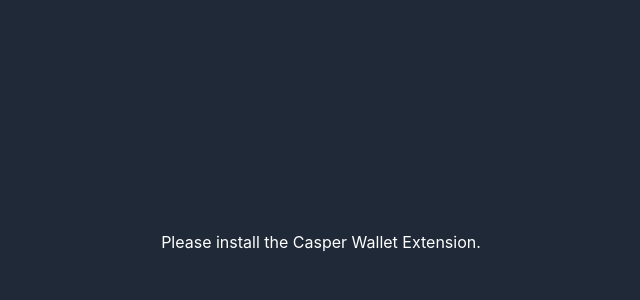
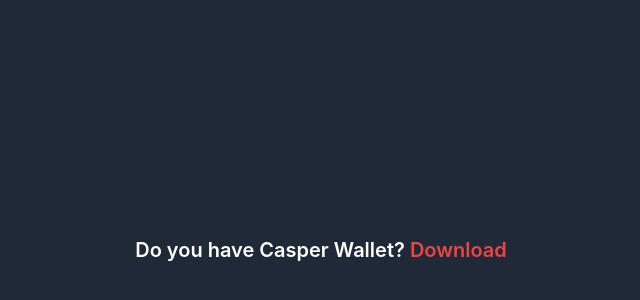
Before and after one commit to yunusem/onchainsurveys, a React (Create React App) app in the folder client/: page / in a window 1280 px wide. Shown: the part 158-458 px from the top of the page, without its empty margins (319-959 px from the left). Built offline with nearby package versions, Linux system fonts and the light colour scheme; no server answers.

Commit message:
Move wallet suggestion to App.js provider controller
Signed-off-by: Yunusemre Şentürk <se.yunusemre@gmail.com>

```diff
--- a/client/src/App.js
+++ b/client/src/App.js
@@ -17,7 +17,12 @@
   if (!provider) {
     return (
       <div className="App bg-gray-800 text-center h-screen w-screen text-white flex items-center flex flex-col  justify-center ">
-        <h1>Please install the Casper Wallet Extension.</h1>
+        <h1 className="text-xl font-semibold mt-4">
+            Do you have Casper Wallet?
+            <a href="https://www.casperwallet.io/download">
+              <span className="text-red-500 font-semibold"> Download</span>
+            </a>
+          </h1>
       </div>
     );
   }
--- a/client/src/components/Home.js
+++ b/client/src/components/Home.js
@@ -57,7 +57,6 @@
       try {
         const response = await fetchSurveys();
         setSurveys(response);
-        console.log(response)
       } catch (error) {
         console.error('Failed to fetch surveys:', error);
       }
@@ -177,14 +176,6 @@
           >
             Connect Wallet
           </button>
-          <br></br>
-          <br></br>
-          <p className="mt-2 font-medium text-sm">
-            Do you have Casper Wallet?
-            <a href="https://www.casperwallet.io/download">
-              <span className="text-red-500 font-semibold"> Download</span>
-            </a>
-          </p>
         </div>
       )}
     </div>
```
